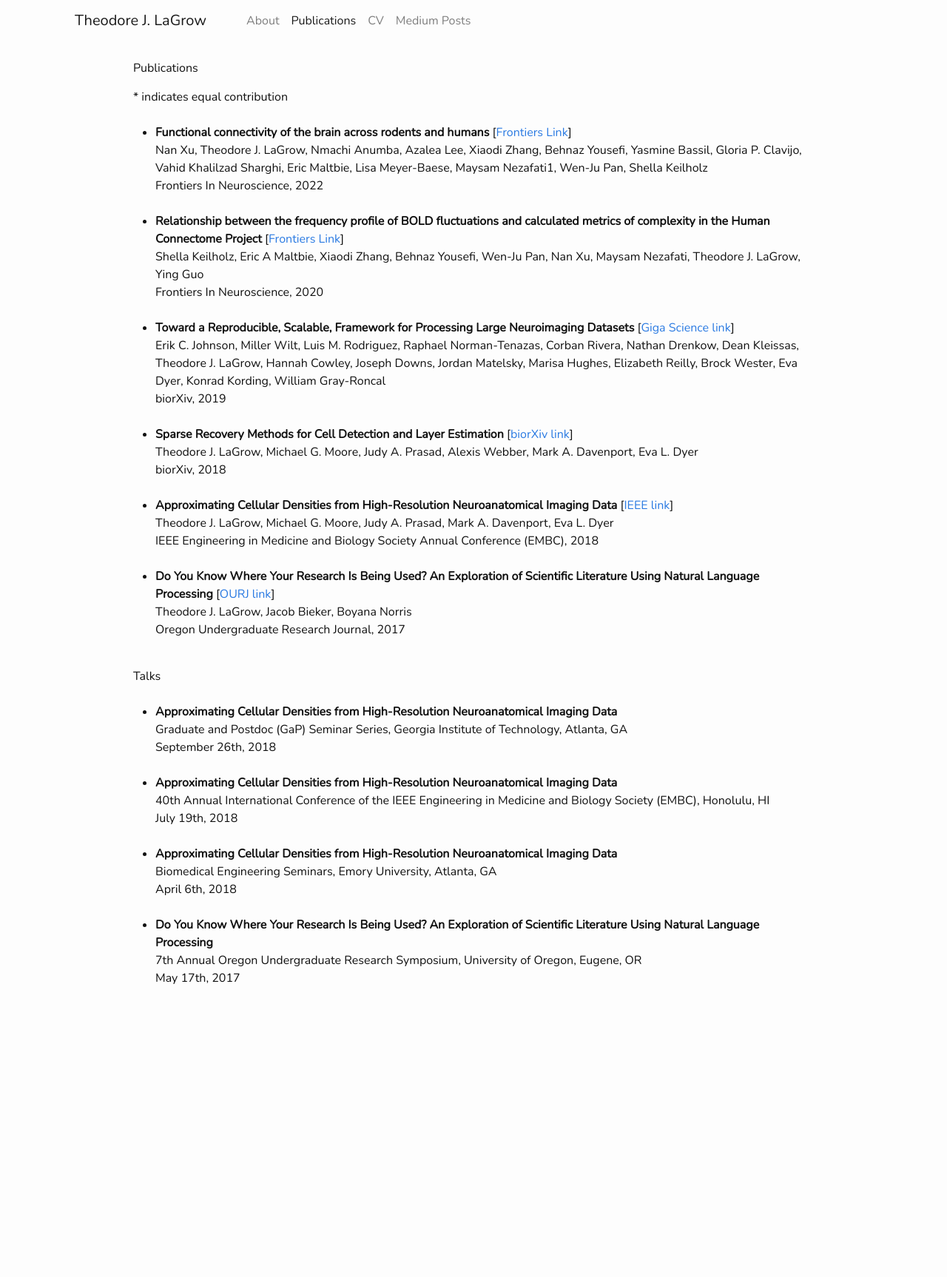
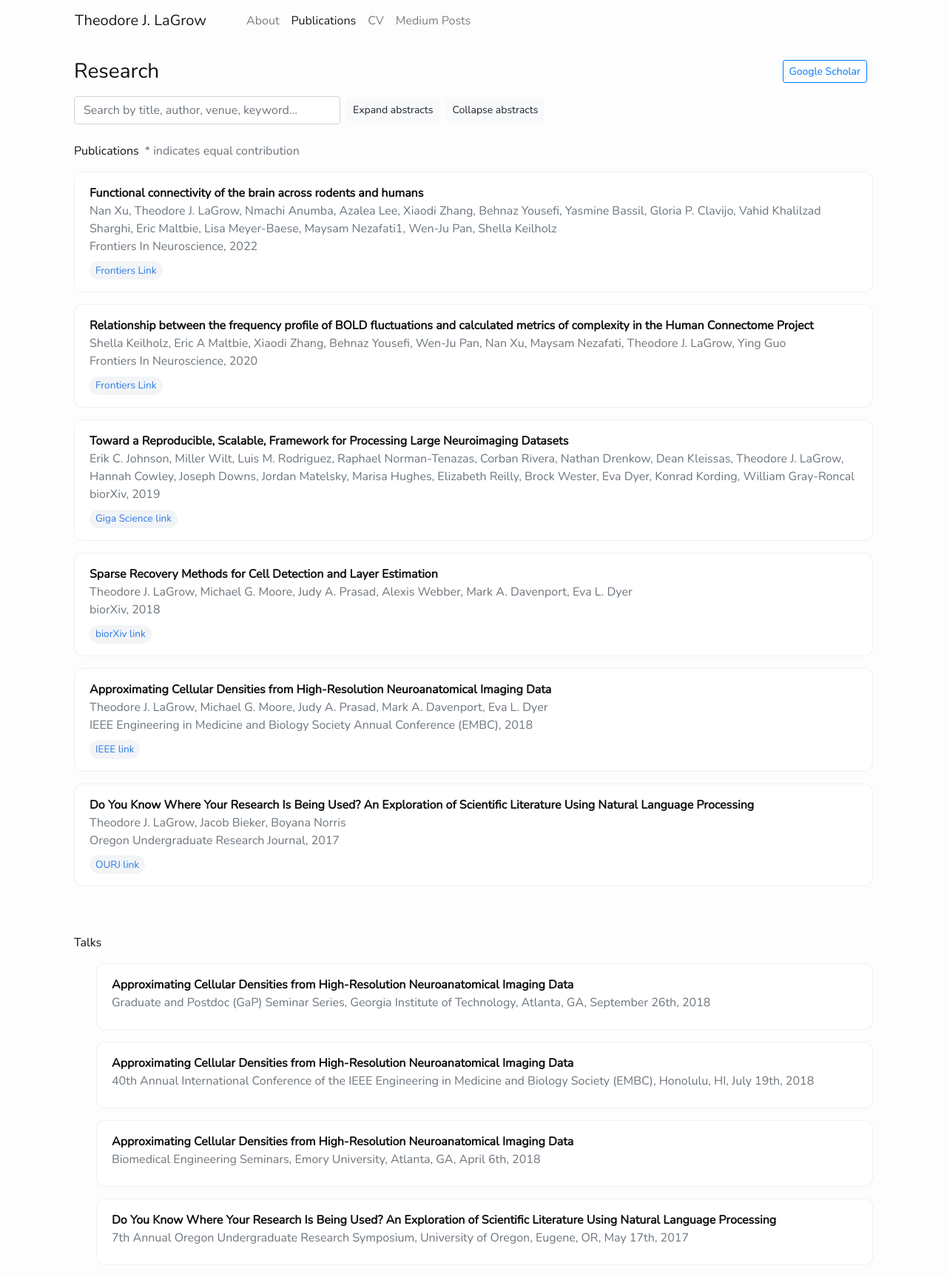
Before and after one commit to tjlagrow/tjlagrow.github.io, a Jekyll site: the page built from research.html, in a window 1280 px wide. Shown: the whole page at 74% size. Built offline with Jekyll 4.4.1, drawn with Linux system fonts in a browser that asks for light colours; nearby versions of some CDN libraries; a style sheet for code colours, icons or effects is not loaded; before the commit the page ends 1373 px from its top, so only the background shows below that.

Commit message:
Update research.html

```diff
--- a/research.html
+++ b/research.html
@@ -4,55 +4,165 @@ title: Research
 permalink: /research/
 ---
 
+<style>
+  /* Flair without new deps */
+  .glass { background: rgba(255,255,255,.75); border:1px solid rgba(0,0,0,.06); border-radius: .75rem; padding:1rem 1.25rem; }
+  .glass:hover { box-shadow: 0 10px 24px rgba(0,0,0,.06); }
+  .pub-title { font-weight: 600; }
+  details summary { cursor: pointer; list-style: none; }
+  details summary::-webkit-details-marker { display: none; }
+  details summary::after { content:" ▼"; font-size:.85em; opacity:.7; }
+  details[open] summary::after { content:" ▲"; }
+  .meta { color:#6c757d; }
+  .link-pill { display:inline-block; padding:.15rem .5rem; border-radius:999px; background:#f2f4f7; margin-right:.4rem; font-size:.85em; }
+  .toolbar .form-control { max-width: 360px; }
+  .badge-soft { background: #eef2ff; color:#3441d9; border:1px solid #dfe3ff; }
+  /* dark mode friendly if your layout toggles a .dark class */
+  body.dark .glass { background: rgba(28,30,38,.85); border-color: rgba(255,255,255,.08); }
+  body.dark .link-pill { background:#32384a; color:#ced4da; }
+</style>
+
+<div class="container">
+
+  <!-- Header + Scholar -->
+  <div class="row mb-3">
+    <div class="col-12 d-flex align-items-center justify-content-between">
+      <h1 class="h3 mb-0">Research</h1>
+      <div class="d-flex align-items-center">
+        <!-- Update your Scholar user ID below -->
+        <a class="btn btn-outline-primary btn-sm mr-2" target="_blank"
+           href="https://scholar.google.com/citations?user=KO7oYeAAAAAJ&hl=en" aria-label="Google Scholar">
+          <i class="ai ai-google-scholar"></i> Google Scholar
+        </a>
+        {% if site.data.scholar and site.data.scholar.citations %}
+          <span class="badge badge-soft">Citations: {{site.data.scholar.citations}} <span class="meta">({{site.data.scholar.updated}})</span></span>
+        {% endif %}
+      </div>
+    </div>
+  </div>
+
+  <!-- Toolbar -->
+  <div class="row toolbar mb-4">
+    <div class="col-12 d-flex align-items-center">
+      <input id="pubSearch" class="form-control mr-2" type="search" placeholder="Search by title, author, venue, keyword…">
+      <button id="expandAll" class="btn btn-sm btn-light mr-2">Expand abstracts</button>
+      <button id="collapseAll" class="btn btn-sm btn-light">Collapse abstracts</button>
+    </div>
+  </div>
+
+  <!-- Publications -->
   <div class="row">
-    <h4 class="col-10 ml-auto mr-auto">Publications</h4>
-    <div class="col-10 ml-auto mr-auto">* indicates equal contribution</div>
-    <div><br /><br /></div>
-
-    <div class="col-10 ml-auto mr-auto">
-        <ul class="">
+    <div class="col-12">
+      <h4>Publications <span class="meta ml-1">* indicates equal contribution</span></h4>
+      <div class="mt-3" id="pubList">
+        <ul class="list-unstyled m-0">
           {% for paper in site.data.publications %}
-            <li>
-                <div class="paper-title">
-                    {{paper.title}}{% if paper.type %}, {{paper.type}}{% endif %}</div>
+          <li class="mb-3 pub-item"
+              data-search="{{paper.title}} {{paper.authors}} {{paper.venue}} {{paper.date}} {% if paper.keywords %}{{paper.keywords | join: ' '}}{% endif %}">
+            <div class="glass">
+              <div class="d-flex justify-content-between">
+                <div>
+                  <div class="pub-title">
+                    {{paper.title}}{% if paper.type %} <span class="badge badge-soft">{{paper.type}}</span>{% endif %}
+                    {% if paper.equal %}<span class="meta">*</span>{% endif %}
+                  </div>
+                  <div class="meta">{{paper.authors}}</div>
+                  <div class="meta">
+                    <i>{{paper.venue}}</i>{% if paper.date %}, {{paper.date}}{% endif %}
+                  </div>
+                </div>
+              </div>
+              <div class="mt-2">
                 {% for link in paper.links %}
                   {% if link %}
-                [<a href="{{link[1]}}">{{link[0]}}</a>]
+                    <a class="link-pill" href="{{link[1]}}" target="_blank" rel="noopener">{{link[0]}}</a>
                   {% endif %}
                 {% endfor %}
-                <br />
-                {{paper.authors}}
-                <br />
-                <i>{{paper.venue}}</i>, {{paper.date}}
+                {% if paper.bibtex %}
+                  <a href="#" class="link-pill copy-bib" data-bib='{{paper.bibtex | escape}}'>Copy BibTeX</a>
+                {% endif %}
+              </div>
+
+              {% if paper.abstract %}
+              <details class="mt-2">
+                <summary>Abstract</summary>
+                <p class="mb-0 mt-2">{{paper.abstract}}</p>
+              </details>
+              {% endif %}
+            </div>
           </li>
-            <br />
           {% endfor %}
         </ul>
       </div>
     </div>
+  </div>
 
-<div class="row">
-    <h4 class="col-10 ml-auto mr-auto">Talks</h4>
-    <div><br /><br /></div>
-
-    <div class="col-10 ml-auto mr-auto">
-        <ul class="">
+  <!-- Talks -->
+  <div class="row mt-5">
+    <div class="col-12">
+      <h4>Talks</h4>
+      <ul class="list-unstyled mt-3">
         {% for talk in site.data.talks %}
-            <li>
-                <div class="paper-title">
-                    {{talk.title}}{% if talk.type %}, {{talk.type}}{% endif %}</div>
-                {% for link in paper.links %}
+        <li class="mb-3">
+          <div class="glass">
+            <div class="pub-title">
+              {{talk.title}}{% if talk.type %} <span class="badge badge-soft">{{talk.type}}</span>{% endif %}
+            </div>
+            <div class="meta"><i>{{talk.venue}}</i>{% if talk.date %}, {{talk.date}}{% endif %}</div>
+            <div class="mt-2">
+              {% for link in talk.links %}
                 {% if link %}
-                [<a href="{{link[1]}}">{{link[0]}}</a>]
+                  <a class="link-pill" href="{{link[1]}}" target="_blank" rel="noopener">{{link[0]}}</a>
                 {% endif %}
               {% endfor %}
-                <br />
-                <i>{{talk.venue}}</i>
-                <br />
-                {{talk.date}}
+            </div>
+            {% if talk.abstract %}
+            <details class="mt-2">
+              <summary>Abstract</summary>
+              <p class="mb-0 mt-2">{{talk.abstract}}</p>
+            </details>
+            {% endif %}
+          </div>
         </li>
-            <br />
         {% endfor %}
       </ul>
     </div>
   </div>
+</div>
+
+<script>
+  // Simple client-side search & abstract toggles
+  (function(){
+    var input = document.getElementById('pubSearch');
+    var items = Array.prototype.slice.call(document.querySelectorAll('.pub-item'));
+    function filter(){
+      var q = (input.value || '').toLowerCase().trim();
+      items.forEach(function(li){
+        var hay = li.getAttribute('data-search').toLowerCase();
+        li.style.display = hay.indexOf(q) !== -1 ? '' : 'none';
+      });
+    }
+    input.addEventListener('input', filter);
+
+    // Expand/Collapse all abstracts
+    var expandAll = document.getElementById('expandAll');
+    var collapseAll = document.getElementById('collapseAll');
+    function setAll(open){
+      document.querySelectorAll('#pubList details').forEach(function(d){ d.open = open; });
+    }
+    expandAll.addEventListener('click', function(){ setAll(true); });
+    collapseAll.addEventListener('click', function(){ setAll(false); });
+
+    // Copy BibTeX
+    document.addEventListener('click', function(e){
+      var btn = e.target.closest('.copy-bib');
+      if(!btn) return;
+      e.preventDefault();
+      var bib = btn.getAttribute('data-bib');
+      navigator.clipboard.writeText(bib).then(function(){
+        btn.textContent = 'Copied!';
+        setTimeout(function(){ btn.textContent = 'Copy BibTeX'; }, 1500);
+      });
+    });
+  })();
+</script>
```
Lines whose indentation alone changed are shown as unchanged.
